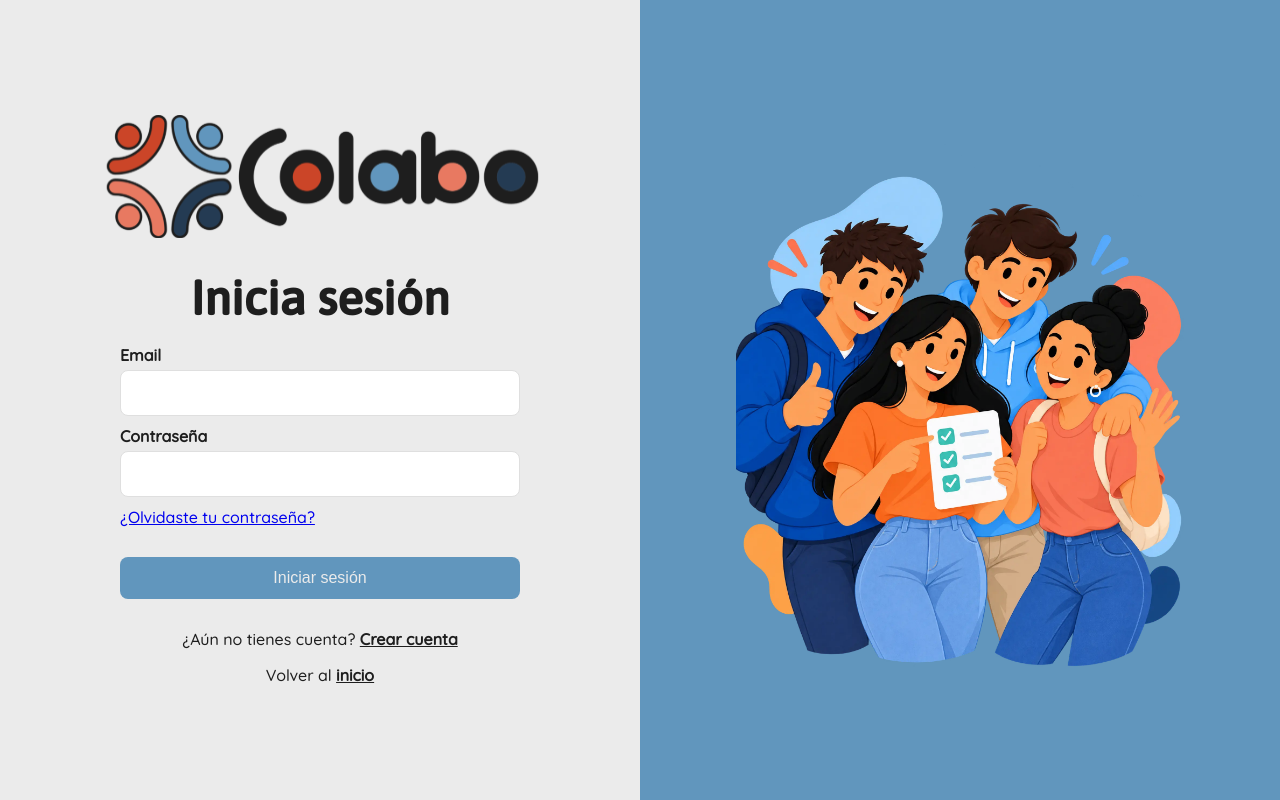
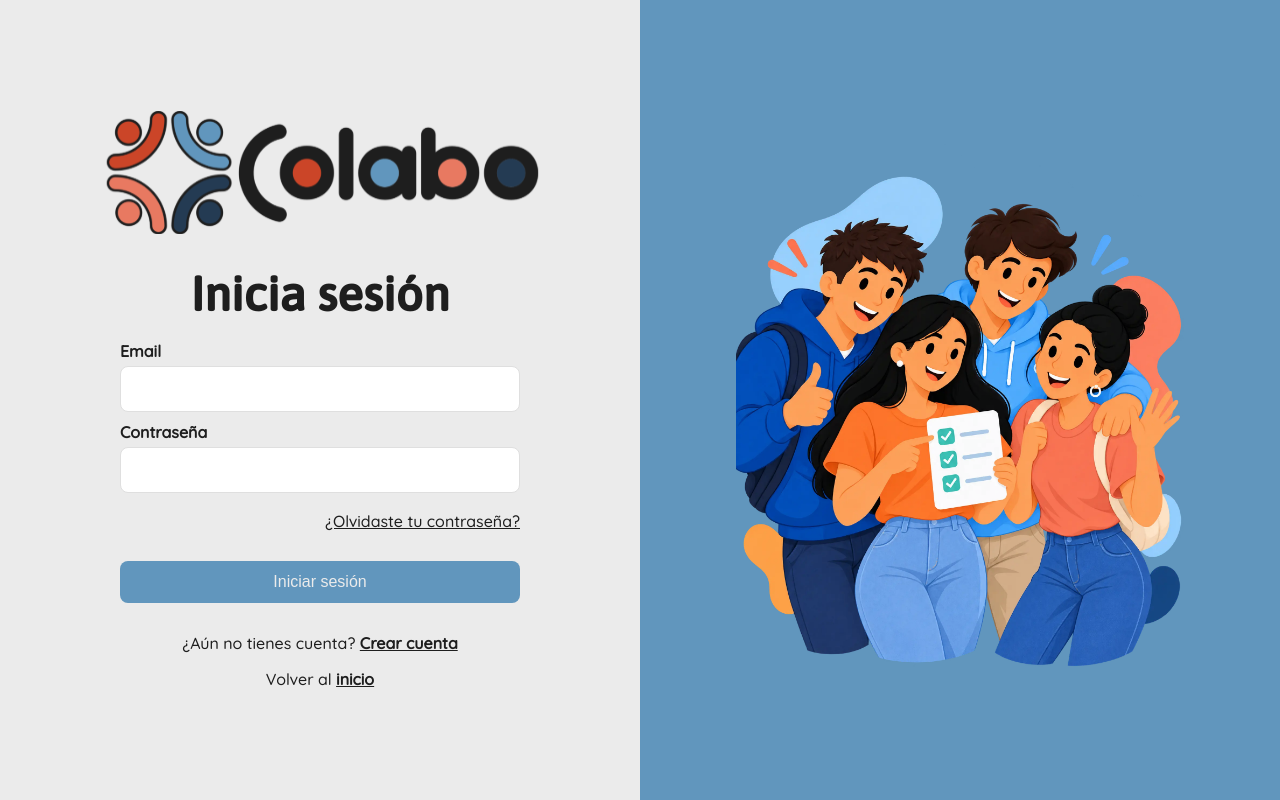
Before and after one commit to titoValen/colabo, a React (Vite) app in the folder client/: page /iniciar-sesion in a window 1280 px wide. Built offline with nearby package versions, Linux system fonts and the light colour scheme; no server answers.

Commit message:
ui: centrar contenido en la vista de recuperar contraseña y restablecer contraseña, poner de color negro y moverlo a la derecha el link de "¿Olvidaste tu contraseña?"

```diff
--- a/client/src/pages/ForgotPassword.jsx
+++ b/client/src/pages/ForgotPassword.jsx
@@ -34,7 +34,7 @@ export default function ForgotPassword() {
   };
 
   return (
-    <main className="auth-page">
+    <main className="auth-page auth-page-centered">
       <section className="auth-panel" aria-labelledby="auth-title">
         <figure className="auth-logo">
           <img src={Logo} alt="Logo de Colabo" />
--- a/client/src/pages/ResetPassword.jsx
+++ b/client/src/pages/ResetPassword.jsx
@@ -63,7 +63,7 @@ export default function ResetPassword() {
     );
 
   return (
-    <main className="auth-page">
+    <main className="auth-page auth-page-centered">
       <section className="auth-panel" aria-labelledby="auth-title">
         <figure className="auth-logo">
           <img src={Logo} alt="Logo de Colabo" />
--- a/client/src/styles/auth.css
+++ b/client/src/styles/auth.css
@@ -12,6 +12,10 @@
   min-height: 0;
   height: auto;
   overflow: hidden;
+}
+
+.auth-page-centered {
+  grid-template-columns: minmax(0, 1fr);
 }
 
 .auth-panel {
@@ -137,6 +141,13 @@
   font-weight: bold;
 }
 
+.auth-forgot a {
+  display: block;
+  text-align: end;
+  margin-top: 0.5rem;
+  color: var(--color-black);
+}
+
 @media (max-width: 1024px) {
   .app-shell:has(.auth-page) {
     height: auto;
```
